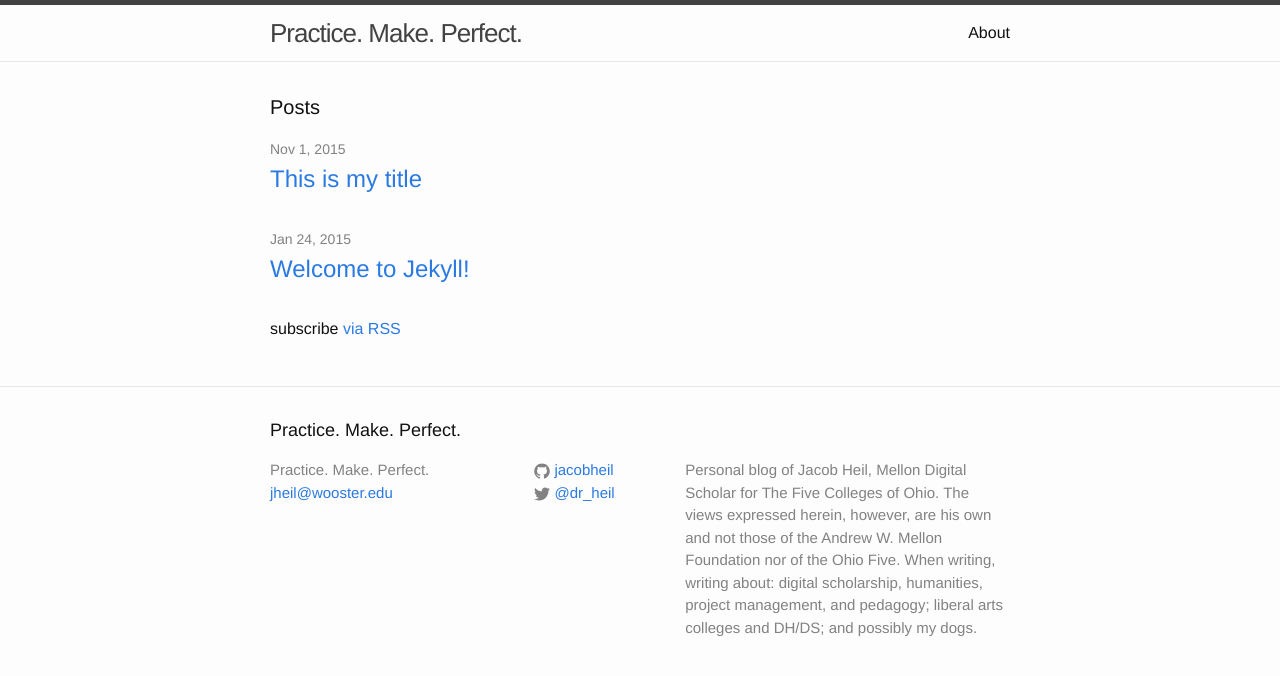
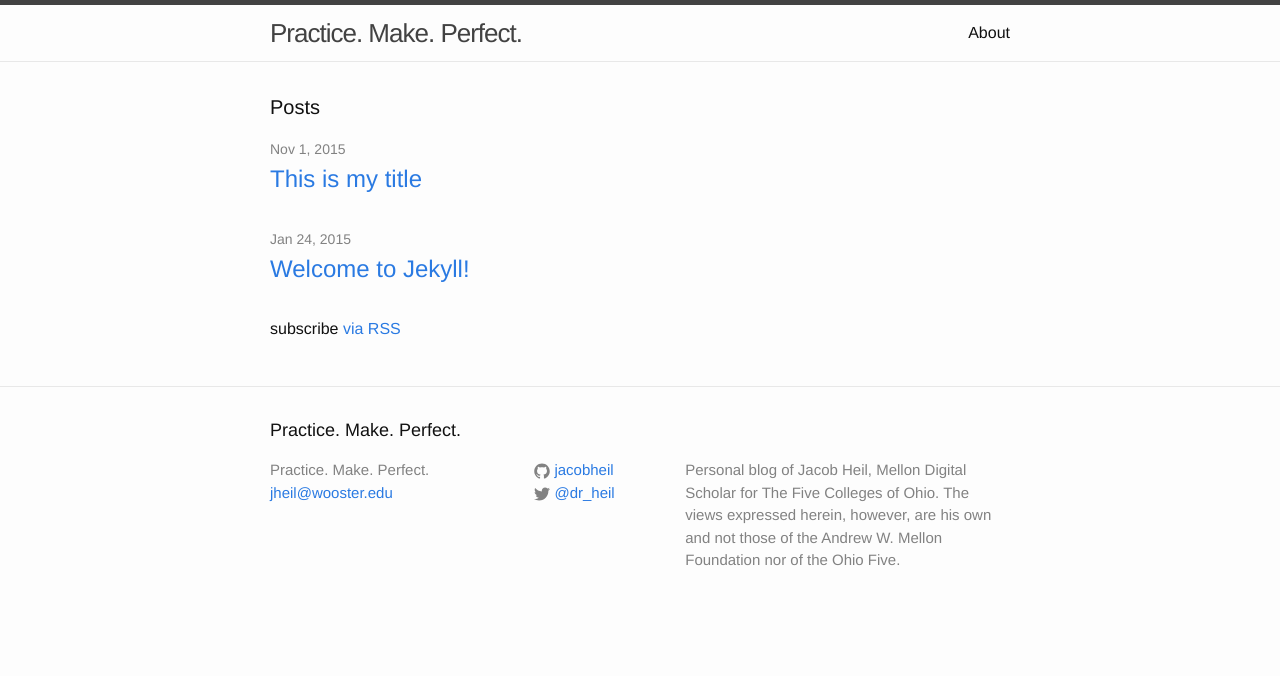
Before and after one commit to jacobheil/blog, a Jekyll site: the page built from index.html, in a window 1280 px wide. Shown: the top 676 px of the page. Built offline with Jekyll 4.4.1, drawn with Linux system fonts in a browser that asks for light colours.

Commit message:
making footer descr not a mile long

```diff
--- a/_config.yml
+++ b/_config.yml
@@ -2,7 +2,7 @@
 title: Practice. Make. Perfect.
 email: jheil@wooster.edu
 description: > # this means to ignore newlines until "baseurl:"
-  Personal blog of Jacob Heil, Mellon Digital Scholar for The Five Colleges of Ohio. The views expressed herein, however, are his own and not those of the Andrew W. Mellon Foundation nor of the Ohio Five. When writing, writing about: digital scholarship, humanities, project management, and pedagogy; liberal arts colleges and DH/DS; and possibly my dogs.
+  Personal blog of Jacob Heil, Mellon Digital Scholar for The Five Colleges of Ohio. The views expressed herein, however, are his own and not those of the Andrew W. Mellon Foundation nor of the Ohio Five.
 baseurl: "/blog" # the subpath of your site, e.g. /blog/
 url: "http://jacobheil.github.io/" # the base hostname & protocol for your site
 twitter_username: "@dr_heil"
```
Also changed, not shown: about.md (+2 -0 lines).
